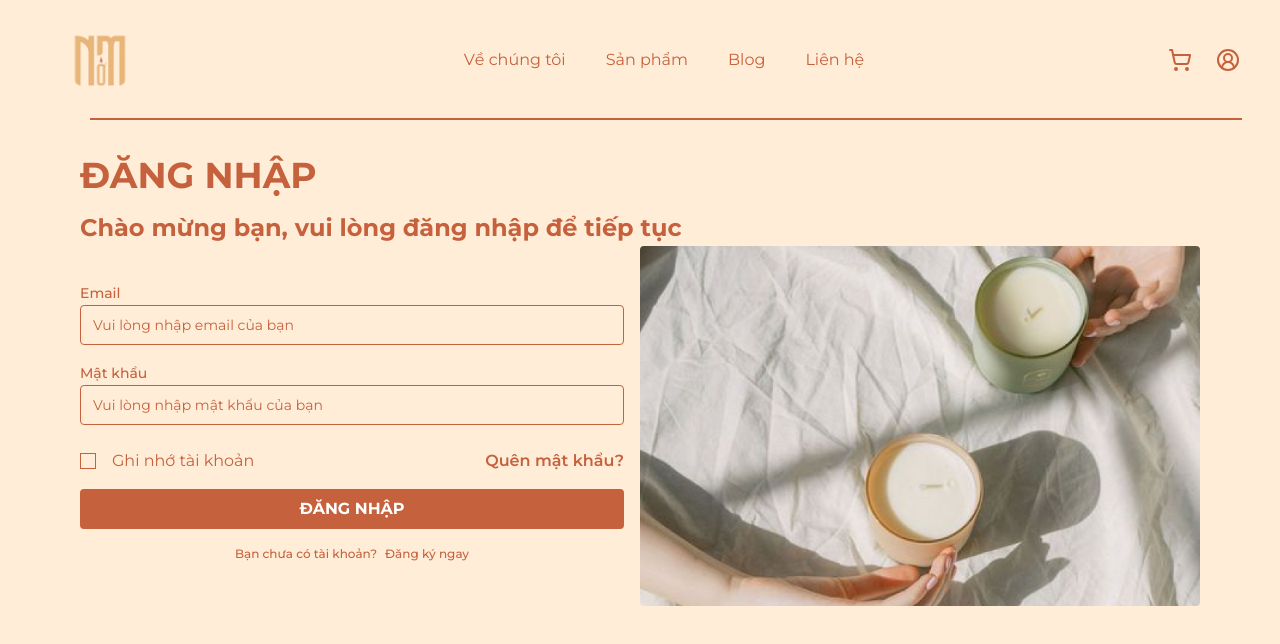
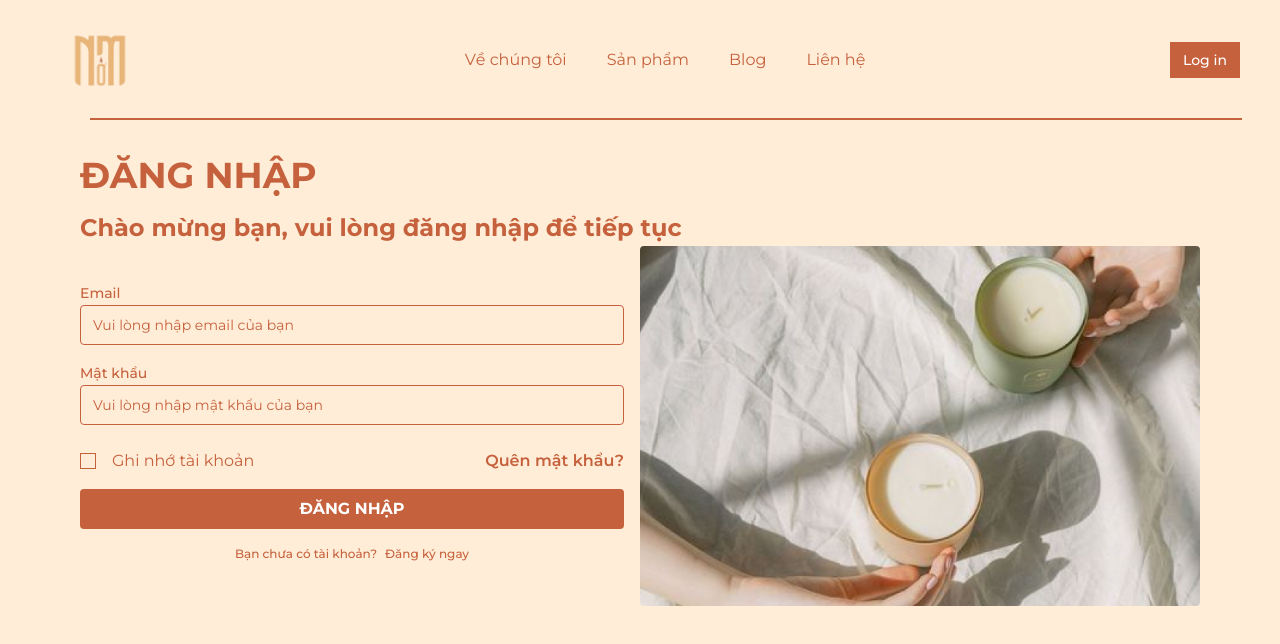
Before and after one commit to IncydeMe/nom-candle, a Next.js app: page /login in a window 1280 px wide. Shown: the top 644 px of the page. Built offline with nearby package versions, Linux system fonts and the light colour scheme.

Commit message:
Add Login button

```diff
--- a/src/app/login/loginBody/index.tsx
+++ b/src/app/login/loginBody/index.tsx
@@ -42,7 +42,7 @@ const LoginBody = () => {
         duration: 3000,
       });
       localStorage.setItem("access-token", response.accessToken);
-      router.push("/");
+      window.location.replace("/");
     } catch (error) {
       console.error("Signup failed:", error);
     }
--- a/src/app/signup/signupBody/index.tsx
+++ b/src/app/signup/signupBody/index.tsx
@@ -42,7 +42,6 @@ const SignupBody = () => {
         email: formData.email,
         password: formData.password,
       };
-      console.log(signupData);
       const response = await signup(signupData);
       toast({
         description: "Đăng ký thành công",
--- a/src/components/shared/user-header.tsx
+++ b/src/components/shared/user-header.tsx
@@ -8,8 +8,10 @@ import { CircleUserRound } from "lucide-react";
 import { ShoppingCart } from "lucide-react";
 
 import Logo from "../../../public/images/sample_logo.png";
+import { Button } from "../ui/button";
 
 const UserHeader = () => {
+  const accessToken = localStorage.getItem("access-token");
   return (
     <>
       <header className="flex w-screen h-fit justify-between px-10 items-center relative before:absolute before:left-[90px] before:bottom-0 before:h-[1px] before:w-[90%] before:border-[0.05rem] before:border-[#C6613D]">
@@ -61,6 +63,7 @@ const UserHeader = () => {
           </ul>
         </nav>
         {/* User Navigation */}
+        {accessToken && (
           <nav>
             <ul className="flex justify-around gap-x-6 text-[#C6613D]">
               <li>
@@ -81,6 +84,17 @@ const UserHeader = () => {
               </li>
             </ul>
           </nav>
+        )}
+        {!accessToken && (
+          <Link href={"/login"}>
+            <Button
+              size={"sm"}
+              className="text-white border border-[#c6613d] bg-[#c6613d] rounded-md hover:bg-[#c6613d]  "
+            >
+              Log in
+            </Button>
+          </Link>
+        )}
       </header>
     </>
   );
```
Lines whose indentation alone changed are shown as unchanged.
